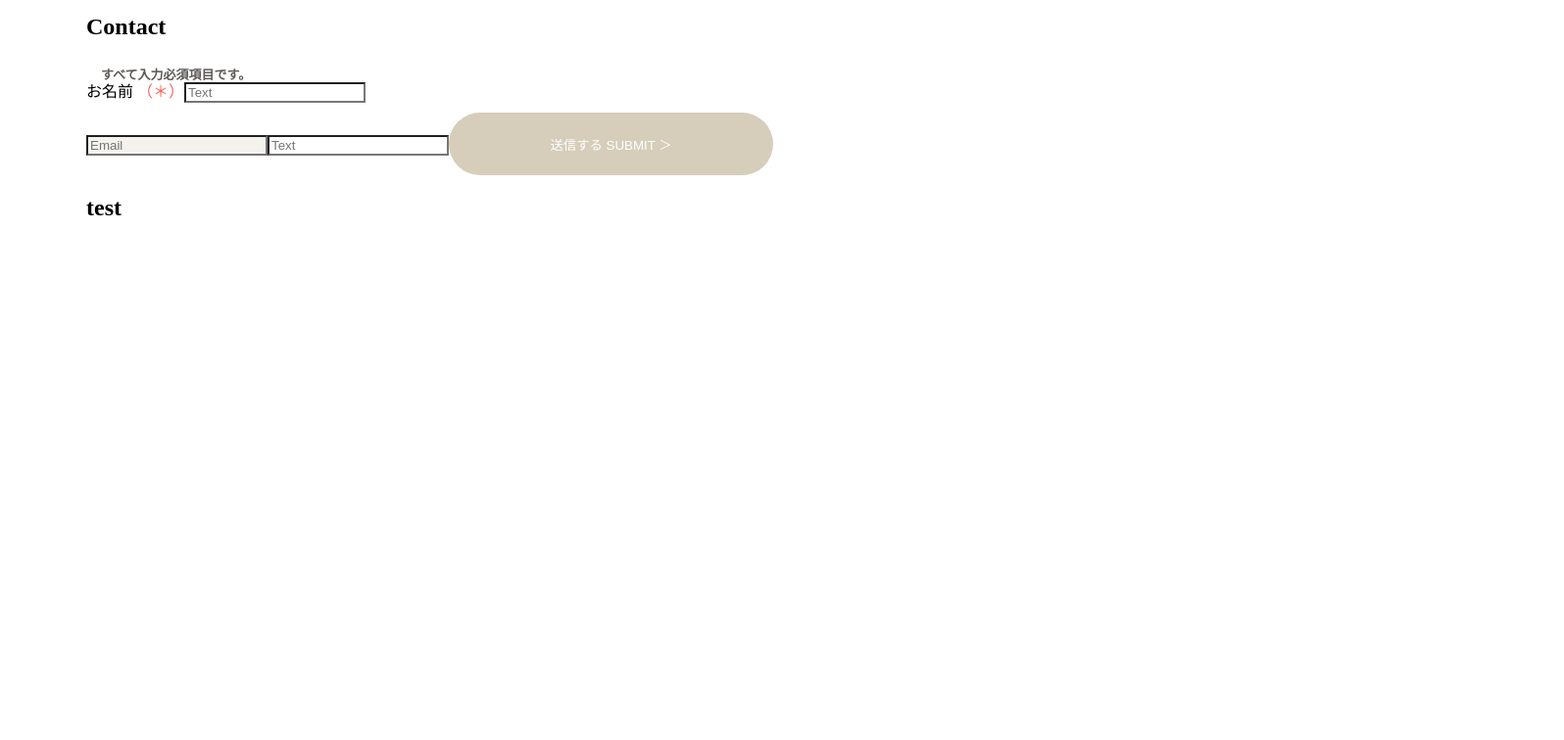
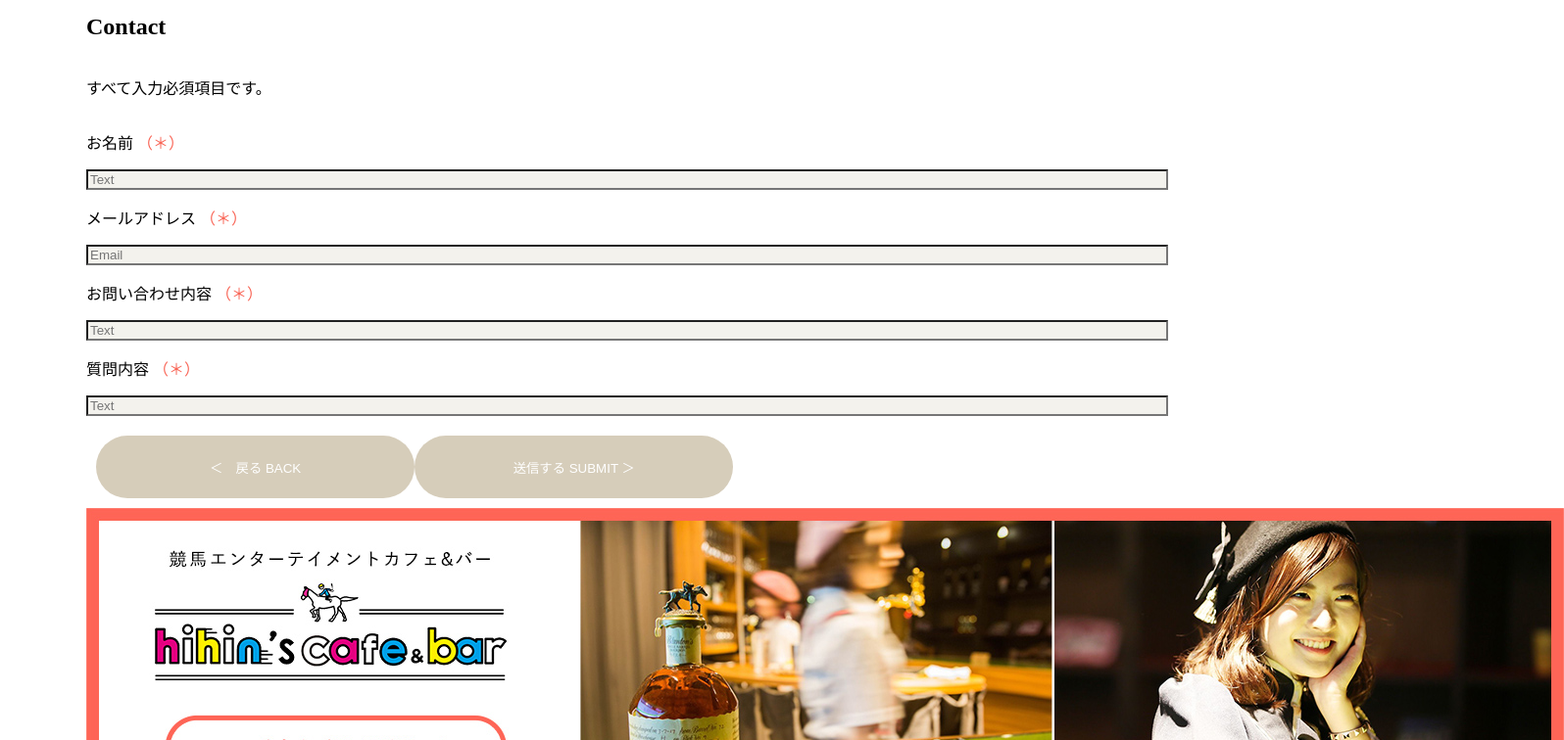
Before and after one commit to nmarie3/dummyLP, a React (Create React App) app: page / in a window 1280 px wide. Shown: the part 7340-8096 px from the top of the page at 98% size, 1596 px wide, since content can reach past the window. Before the commit the page ends 7674 px from the top, so only its background shows below. Built offline with nearby package versions, Linux system fonts and the light colour scheme; no server answers.

Commit message:
fixed some contact stuff

```diff
--- a/src/components/Bottom.tsx
+++ b/src/components/Bottom.tsx
@@ -1,10 +1,15 @@
-//import styles from "../styles/Try.module.css"
+import styles from "../styles/Bottom.module.css"
+import CafeBar from "../oka-assets/bar_banner_on_pc.jpg"
 
 
 function Bottom() {
 
   return (
-    <h1>test</h1>
+    <>
+      <div className={styles.bgColor}>
+        <img className={styles.img} src={CafeBar} alt=""/>
+      </div>
+    </>
   );
 }
 
--- a/src/components/Contact.tsx
+++ b/src/components/Contact.tsx
@@ -2,7 +2,9 @@ import { useState} from 'react'
 import styles from "../styles/Contact.module.css"
 
 interface ContactState {
+    name: string;
     email: string;
+    inquiry: string;
     text: string;
     isEmailValid: boolean;
     isTextValid: boolean;
@@ -12,6 +14,8 @@ interface ContactState {
 const Contact: React.FC = () => {
     const [state, setState] = useState<ContactState>({
         email: '',
+        name: '',
+        inquiry: '',
         text: '',
         isEmailValid: false,
         isTextValid: false,
@@ -26,6 +30,20 @@ const Contact: React.FC = () => {
             valid = false;
         } else {
             updatedState.isEmailValid = false;
+        }
+
+        if (state.name === '') {
+            updatedState.isTextValid = true;
+            valid = false;
+        } else {
+            updatedState.isTextValid = false;
+        }
+
+        if (state.inquiry === '') {
+            updatedState.isTextValid = true;
+            valid = false;
+        } else {
+            updatedState.isTextValid = false;
         }
 
         if (state.text === '') {
@@ -51,23 +69,19 @@ const Contact: React.FC = () => {
 
     return (
         <>
-            <h2 className={styles.contactHeader}>Contact</h2>
-            <div className={styles.formBox}>
-                <label className={styles.formLabel}>
-                    <h4>すべて入力必須項目です。</h4>
-            <div className={styles.nameBox}>
+        <section className={styles.contactAll}>
+        <h2 className={styles.contactHeader}>Contact</h2>
 
-                <label className={styles.formLabel}>
-                <span className={styles.label}>お名前 <span style={{color: '#F96354'}}>（＊）</span></span>
+            <p className={styles.smallTxt}>すべて入力必須項目です。</p>
+            <p className={styles.label}>お名前 <span style={{color: '#F96354'}}>（＊）</span></p>
                     <input
-                        type="text"
+                        type="name"
                         placeholder="Text"
-                        value={state.text}
-                        onChange={(e) => setState({ ...state, text: e.target.value })}
-                        style={{ backgroundColor: state.isTextValid ? 'red' : 'white' }}
+                        value={state.name}
+                        onChange={(e) => setState({ ...state, name: e.target.value })}
+                        style={{ backgroundColor: state.isTextValid ? '#F96354' : '#F3F2ED' }}
                     />
-                </label>
-            </div>
+            <p className={styles.label}>メールアドレス <span style={{color: '#F96354'}}>（＊）</span></p>
                     <input
                         type="email"
                         placeholder="Email"
@@ -75,21 +89,29 @@ const Contact: React.FC = () => {
                         onChange={(e) => setState({ ...state, email: e.target.value })}
                         style={{ backgroundColor: state.isEmailValid ? '#F96354' : '#F3F2ED' }}
                     />
-                </label>
-                <label className={styles.formLabel}>
+            <p className={styles.label}>お問い合わせ内容 <span style={{color: '#F96354'}}>（＊）</span></p>
+                    <input
+                        type="inquiry"
+                        placeholder="Text"
+                        value={state.inquiry}
+                        onChange={(e) => setState({ ...state, inquiry: e.target.value })}
+                        style={{ backgroundColor: state.isTextValid ? '#FE6556' : '#F3F2ED' }}
+                    />
+            <p className={styles.label}>質問内容 <span style={{color: '#F96354'}}>（＊）</span></p>
                     <input
                         type="text"
                         placeholder="Text"
                         value={state.text}
                         onChange={(e) => setState({ ...state, text: e.target.value })}
-                        style={{ backgroundColor: state.isTextValid ? 'red' : 'white' }}
+                        style={{ backgroundColor: state.isTextValid ? '#FE6556' : '#F3F2ED' }}
                     />
-                </label>
+        </section>
+        <div className={styles.buttons}>
+        <button type="button" onClick={handleSubmit}>＜　戻る BACK</button>
+        <button type="button" onClick={handleSubmit}>送信する SUBMIT ＞</button>
+        </div>
+        </>
+    );}
 
-                <button type="button" onClick={handleSubmit}>送信する SUBMIT ＞</button>
-            </div>
-        </>
-    );
-};
 
-export default Contact;
+    export default Contact
--- a/src/components/Header.tsx
+++ b/src/components/Header.tsx
@@ -1,11 +1,12 @@
 //import styles from "../styles/Try.module.css"
 import Mv_pc from "../oka-assets/mv_pc.jpg";
+import styles from "../styles/Header.module.css";
 
 
 function Header() {
 
     return (
-        <img src={Mv_pc} alt=""/>
+        <img className={styles.img} src={Mv_pc} alt=""/>
       );
   }
 
--- /dev/null
+++ b/src/styles/Bottom.module.css
@@ -0,0 +1,7 @@
+.bgColor {
+    background-color: #D7D4C1;
+}
+
+.img {
+
+}
--- a/src/styles/Contact.module.css
+++ b/src/styles/Contact.module.css
@@ -0,0 +1,8 @@
+.contactAll {
+    display: flex;
+    flex-direction: column;
+}
+
+.buttons {
+    padding: 10px;
+}
--- a/src/styles/Header.module.css
+++ b/src/styles/Header.module.css
@@ -1,7 +1,3 @@
-* {
-    margin: 0;
-  }
-
 .img {
     width: 100%;
     height: auto;
```
Also changed, not shown: src/oka-assets/errors.txt (deleted).
